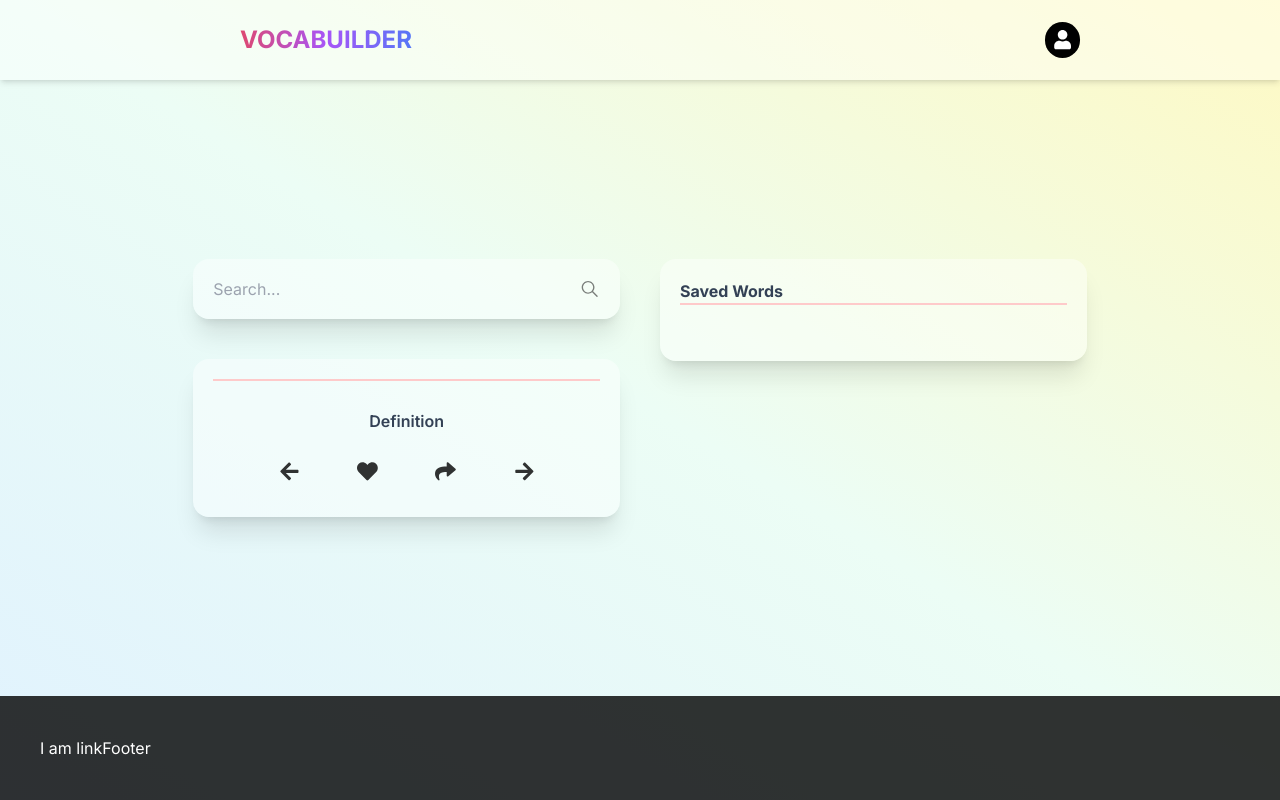
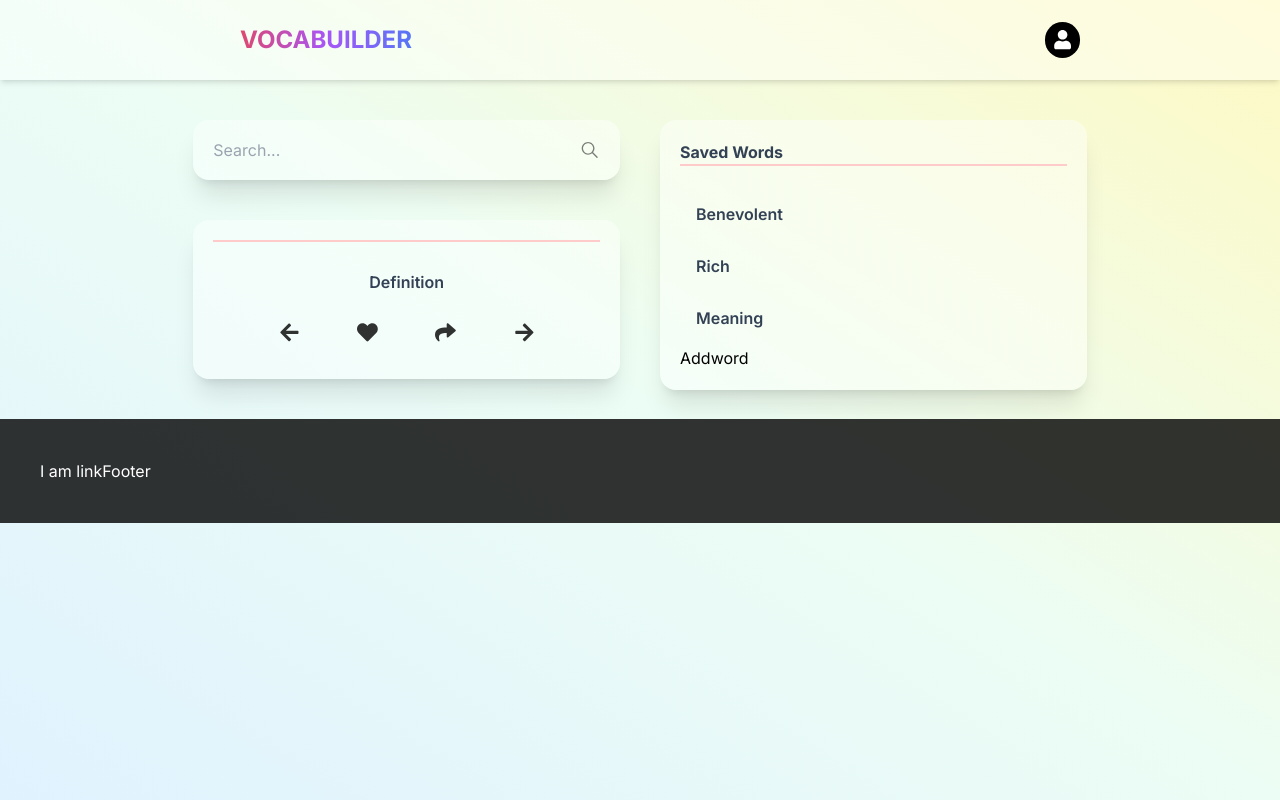
Before and after one commit to MrSteffG/vocabuilder, a Next.js app: page / in a window 1280 px wide. Built offline with nearby package versions, Linux system fonts and the light colour scheme.

Commit message:
Saved words now links to cards component

```diff
--- a/app/components/Card.tsx
+++ b/app/components/Card.jsx
@@ -7,15 +7,12 @@ import { FaArrowRight } from "react-icons/fa";
 import { FaArrowLeft } from "react-icons/fa";
 import { useState } from "react";
 
-const Card = () => {
+const Card = ({ addWord }) => {
   //styles for icons
   const style = { color: "black", fontSize: "1.3em" };
   const heartStyleRed = { color: "black", fontSize: "1.3em" };
 
   //Variables
-
-  //const urlRandWord = "https://api.api-ninjas.com/v1/randomword";
-
   const [randomWord, setRandomWord] = useState({ word: "Test" });
   const [word, setWord] = useState();
   const [def, setDef] = useState();
@@ -41,11 +38,6 @@ const Card = () => {
     const urlDefinition = `https://api.dictionaryapi.dev/api/v2/entries/en/${randomWord.word}`;
     try {
       const response = await fetch(urlDefinition);
-      //  {
-      //   headers: {
-      //     "x-api-key": "kOSm5RXchY0yvNn5T92DTA==NDQfoMYMJrnpymsK",
-      //   },
-      // });
       const defJson = await response.json();
       const definition = defJson[0].meanings[0].definitions[0].definition;
       console.log(defJson);
@@ -81,6 +73,7 @@ const Card = () => {
         <FaHeart
           style={style}
           className="hover:scale-110 transition-all opacity-80"
+          onClick={addWord}
         />
         <FaShare
           style={style}
--- a/app/components/SavedWords.tsx
+++ b/app/components/SavedWords.jsx
@@ -1,9 +1,9 @@
-import React from "react";
+"use client";
 
-const SavedWords = () => {
-  const wordArray = ["Benevolent", "Rich", "Meaning"];
+import React, { useState } from "react";
 
-  const randomWords = wordArray.map((dataObj) => (
+const SavedWords = ({ favourites, addWord }) => {
+  const randomWords = favourites.map((dataObj) => (
     <h3
       key={dataObj}
       className="font-semibold text-slate-700 hover:scale-105 hover:bg-gradient-to-l hover:from-red-100 hover:via-purple-100 hover:to-blue-100 w-full p-2 rounded-xl transition-all duration-500"
@@ -18,8 +18,9 @@ const SavedWords = () => {
         Saved Words
       </h1>
       <div className="flex flex-col justify-start m-2 gap-3 w-full pr-3">
-        {/* {randomWords} */}
+        {randomWords}
       </div>
+      <button>Addword</button>
     </div>
   );
 };
--- a/app/page.tsx
+++ b/app/page.tsx
@@ -1,20 +1,33 @@
+"use client";
+
 import Card from "./components/Card";
 import Footer from "./components/Footer";
 import Navbar from "./components/Navbar";
 import SavedWords from "./components/SavedWords";
 import Searchbar from "./components/Searchbar";
+import React, { useState } from "react";
 
 export default function Home() {
+  const [favourites, setFavourites] = useState([
+    "Benevolent",
+    "Rich",
+    "Meaning",
+  ]);
+
+  const addWord = () => {
+    setFavourites([...favourites, "Hello"]);
+  };
+
   return (
-    <div className="flex flex-col h-screen justify-between bg-gradient-to-tr from-sky-100 via-emerald-50 to-yellow-100">
+    <div className="flex flex-col h-screen justify-start bg-gradient-to-tr from-sky-100 via-emerald-50 to-yellow-100">
       <Navbar />
       <div className="flex justify-center items-start gap-10 mt-10">
         <div className="flex flex-col w-1/3 justify-center items-center">
           <Searchbar />
-          <Card />
+          <Card addWord={addWord} />
         </div>
         <div className="flex flex-col w-1/3 justify-center items-center">
-          <SavedWords />
+          <SavedWords favourites={favourites} addWord={addWord} />
         </div>
       </div>
       <Footer />
```
